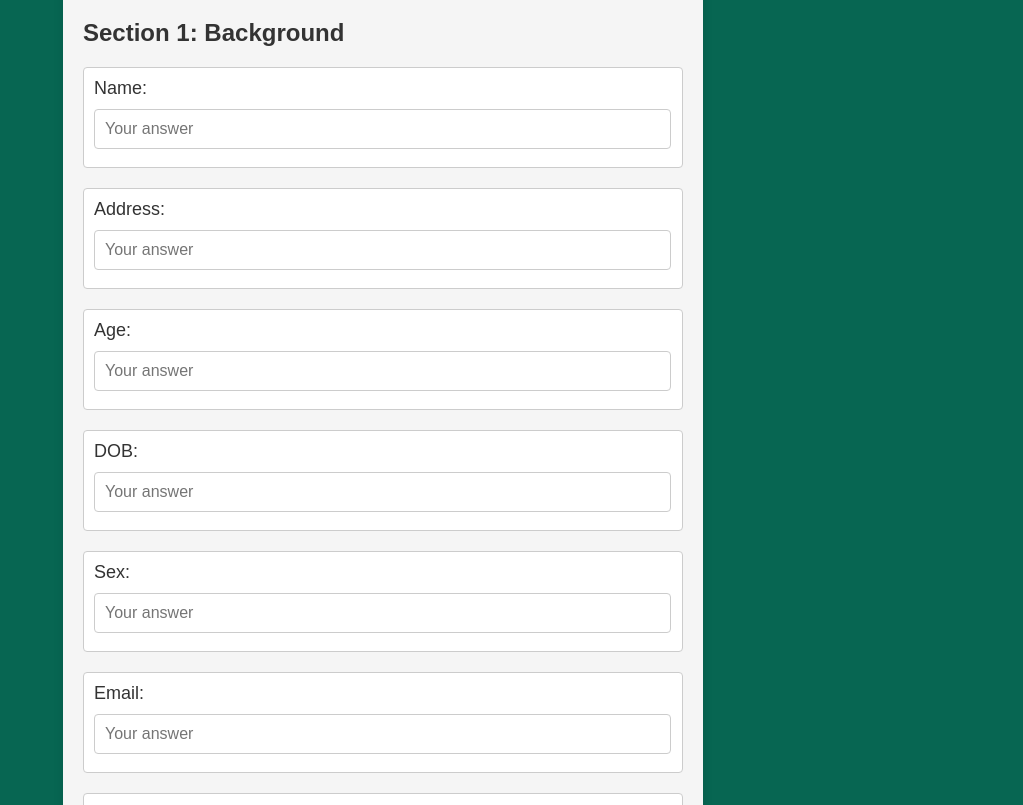
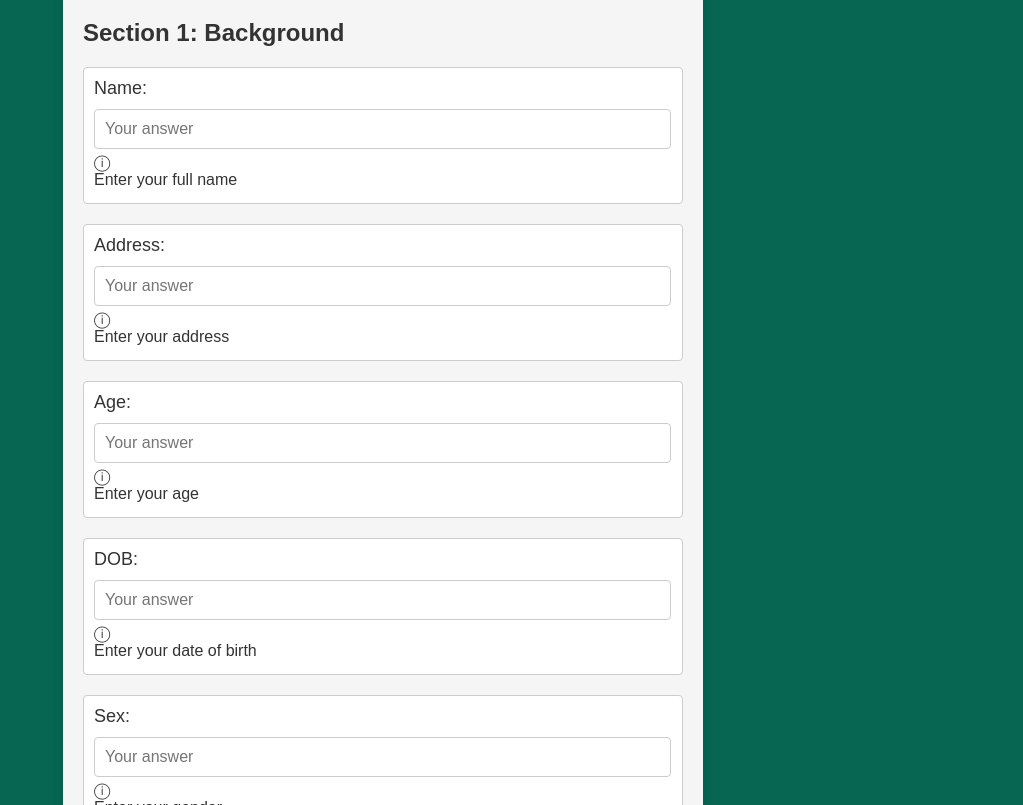
Before and after one commit to GKargol/prog2project, a website: page index.html in a window 1280 px wide. Shown: the part 147-952 px from the top of the page, without its empty margins (257-1280 px from the left). Drawn offline with Linux system fonts and the light colour scheme.

Commit message:
Update index.html

```diff
--- a/index.html
+++ b/index.html
@@ -13,6 +13,7 @@
       <button id="theme-toggle">Toggle Dark Mode</button>
     </div>
 
+    <div id="tooltip-container"></div>
     <div class="container">
       <h1>Performance Report House53</h1>
       <div id="section1" class="form-section">
@@ -20,7 +21,8 @@
         <form>
           <!-- Question 1 -->
           <div class="question-container">
-            <label for="question1">Name:</label>
+            <label for="question1">Name: </label>
+            <div class="input-info-container">
               <input
                 type="text"
                 id="question1"
@@ -28,12 +30,18 @@
                 placeholder="Your answer"
                 required
               />
+              <span class="info-icon" title="Enter your full name"
+                >&#9432;</span
+              >
+              <div class="tooltip">Enter your full name</div>
+            </div>
             <span class="error-message" id="question1Error"></span>
           </div>
 
           <!-- Question 2 -->
           <div class="question-container">
             <label for="question2">Address:</label>
+            <div class="input-info-container">
               <input
                 type="text"
                 id="question2"
@@ -41,12 +49,16 @@
                 placeholder="Your answer"
                 required
               />
+              <span class="info-icon" title="Enter your address">&#9432;</span>
+              <div class="tooltip">Enter your address</div>
+            </div>
             <span class="error-message" id="question2Error"></span>
           </div>
 
           <!-- Question 3 -->
           <div class="question-container">
             <label for="question3">Age:</label>
+            <div class="input-info-container">
               <input
                 type="text"
                 id="question3"
@@ -54,12 +66,16 @@
                 placeholder="Your answer"
                 required
               />
+              <span class="info-icon" title="Enter your age">&#9432;</span>
+              <div class="tooltip">Enter your age</div>
+            </div>
             <span class="error-message" id="question3Error"></span>
           </div>
 
           <!-- Question 4 -->
           <div class="question-container">
             <label for="question4">DOB:</label>
+            <div class="input-info-container">
               <input
                 type="text"
                 id="question4"
@@ -67,12 +83,18 @@
                 placeholder="Your answer"
                 required
               />
+              <span class="info-icon" title="Enter your date of birth"
+                >&#9432;</span
+              >
+              <div class="tooltip">Enter your date of birth</div>
+            </div>
             <span class="error-message" id="question4Error"></span>
           </div>
 
           <!-- Question 5 -->
           <div class="question-container">
             <label for="question5">Sex:</label>
+            <div class="input-info-container">
               <input
                 type="text"
                 id="question5"
@@ -80,6 +102,9 @@
                 placeholder="Your answer"
                 required
               />
+              <span class="info-icon" title="Enter your gender">&#9432;</span>
+              <div class="tooltip">Enter your gender</div>
+            </div>
             <span class="error-message" id="question5Error"></span>
           </div>
 
```
Lines whose indentation alone changed are shown as unchanged.
